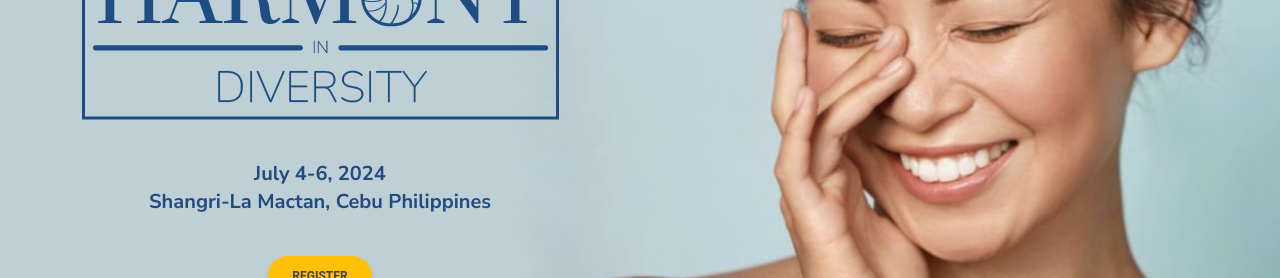
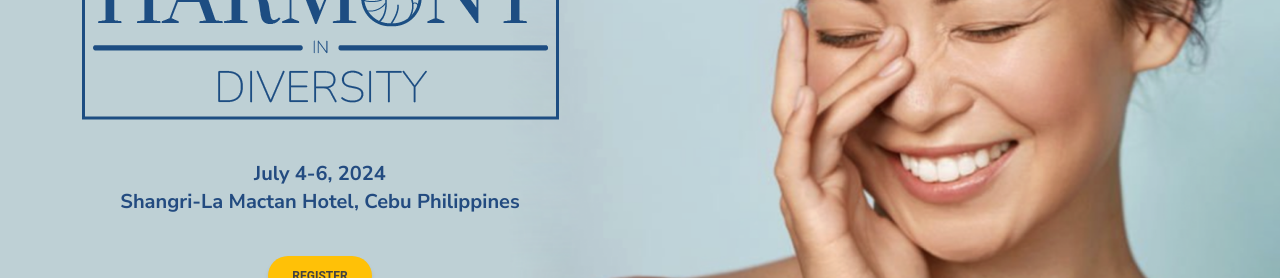
Before and after one commit to boggslabayen/osaps-2024-full, a Next.js app: page / in a window 1280 px wide. Shown: the part 234-512 px from the top of the page. Built offline with nearby package versions, Linux system fonts and the light colour scheme.

Commit message:
Changed to Shangri-La Mactan Hotel

```diff
--- a/app/page.tsx
+++ b/app/page.tsx
@@ -41,7 +41,7 @@ export default function Home() {
           <div className='text-center py-10'>
 
           <h3 className='text-xl font-bold text-blue-jay'>July 4-6, 2024</h3>
-          <h3 className='text-xl font-bold text-blue-jay'>Shangri-La Mactan, Cebu Philippines</h3>
+          <h3 className='text-xl font-bold text-blue-jay'>Shangri-La Mactan Hotel, Cebu Philippines</h3>
 
           </div>
 
@@ -201,7 +201,7 @@ export default function Home() {
           </h3>
 
           <p className='text-ivory leading-loose my-8 text-lg'>
-            Experience the epitome of luxurious learning at OSAPS 2024 Cebu, hosted in the stunning Shangri-La Mactan Cebu. This prestigious event offers attendees an upscale and comfortable educational experience. Immerse yourself in a setting where knowledge and opulence converge, making OSAPS 2024 an unforgettable journey into the world of aesthetic surgery.
+            Experience the epitome of luxurious learning at OSAPS 2024 Cebu, hosted in the stunning Shangri-La Mactan Hotel, Cebu. This prestigious event offers attendees an upscale and comfortable educational experience. Immerse yourself in a setting where knowledge and opulence converge, making OSAPS 2024 an unforgettable journey into the world of aesthetic surgery.
           </p>
 
           </div>
```
